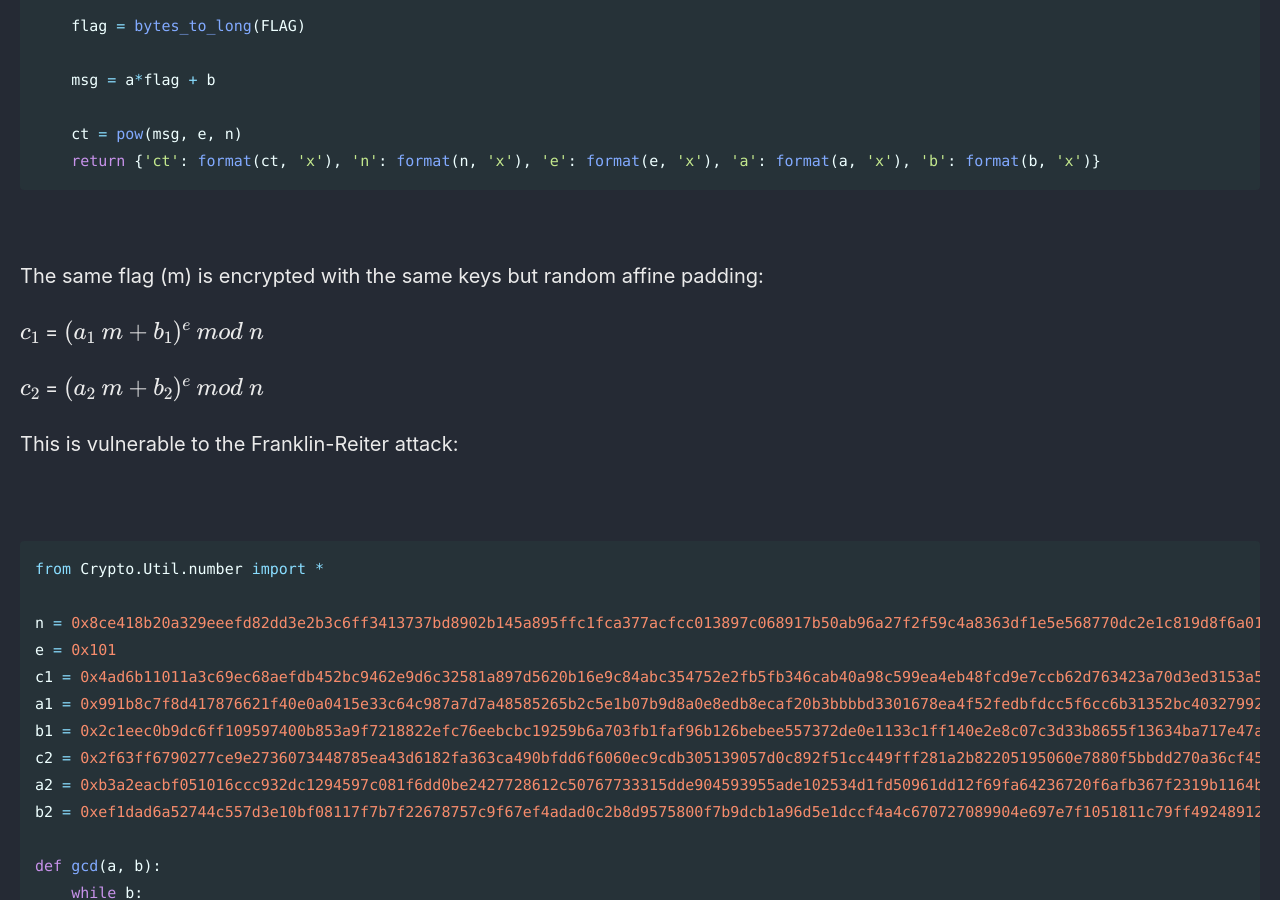
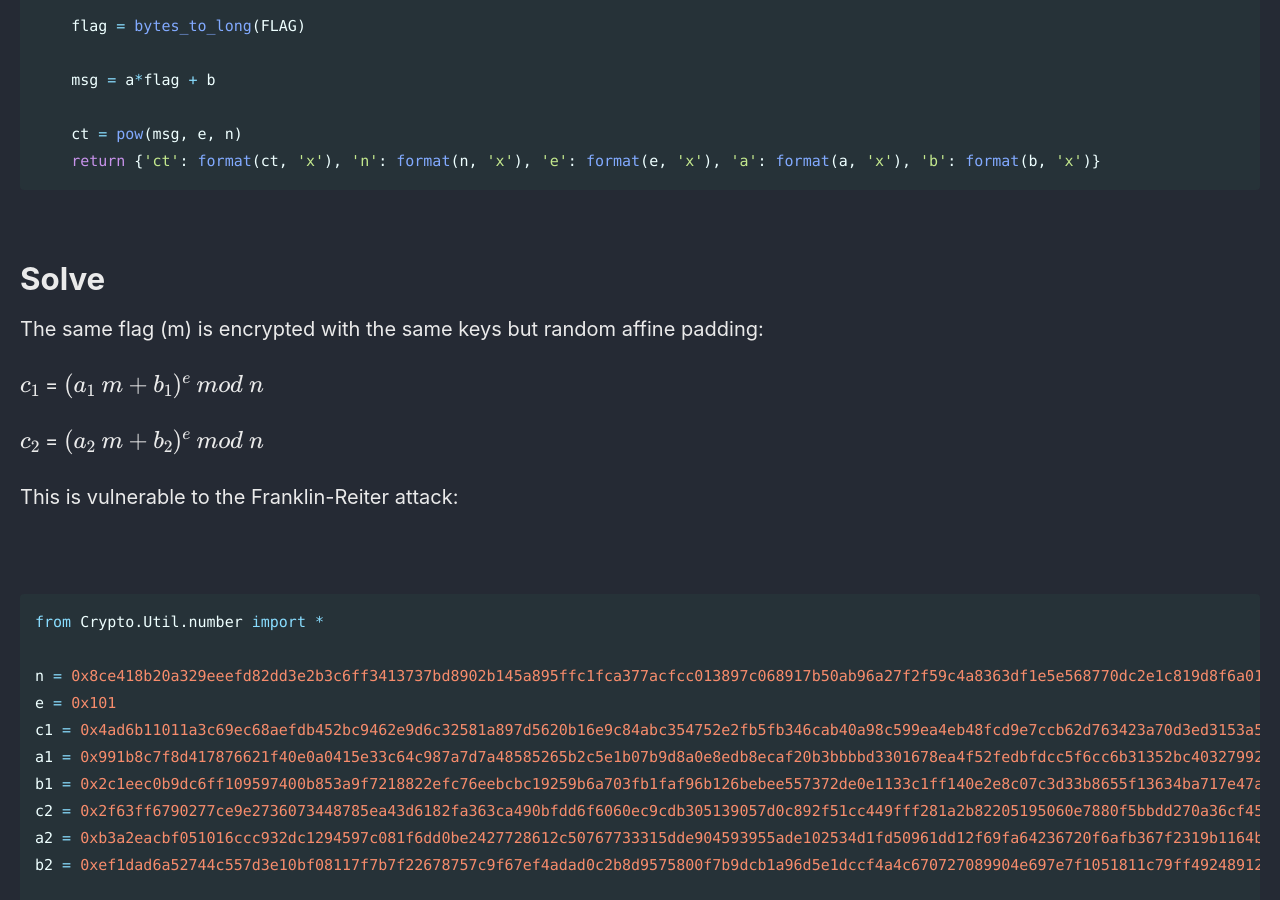
Before and after one commit to Connor-McCartney/Connor-McCartney.github.io, a Jekyll site: the page built from _pages/cryptography/rsa/one-step-closer-HTB-cyber-apocalypse-CTF-2022.md, in a window 1280 px wide and 900 px high, scrolled down 637 px. Built offline with Jekyll 4.4.1, drawn with Linux system fonts in a browser that asks for light colours; cached includes are drawn as plain includes.

Commit message:
Update one-step-closer-HTB-cyber-apocalypse-CTF-2022.md

````diff
--- a/_pages/cryptography/rsa/one-step-closer-HTB-cyber-apocalypse-CTF-2022.md
+++ b/_pages/cryptography/rsa/one-step-closer-HTB-cyber-apocalypse-CTF-2022.md
@@ -31,6 +31,8 @@ def encrypt_flag():
 ```
 
 <br>
+
+# Solve
 
 The same flag (m) is encrypted with the same keys but random affine padding:
 
````
